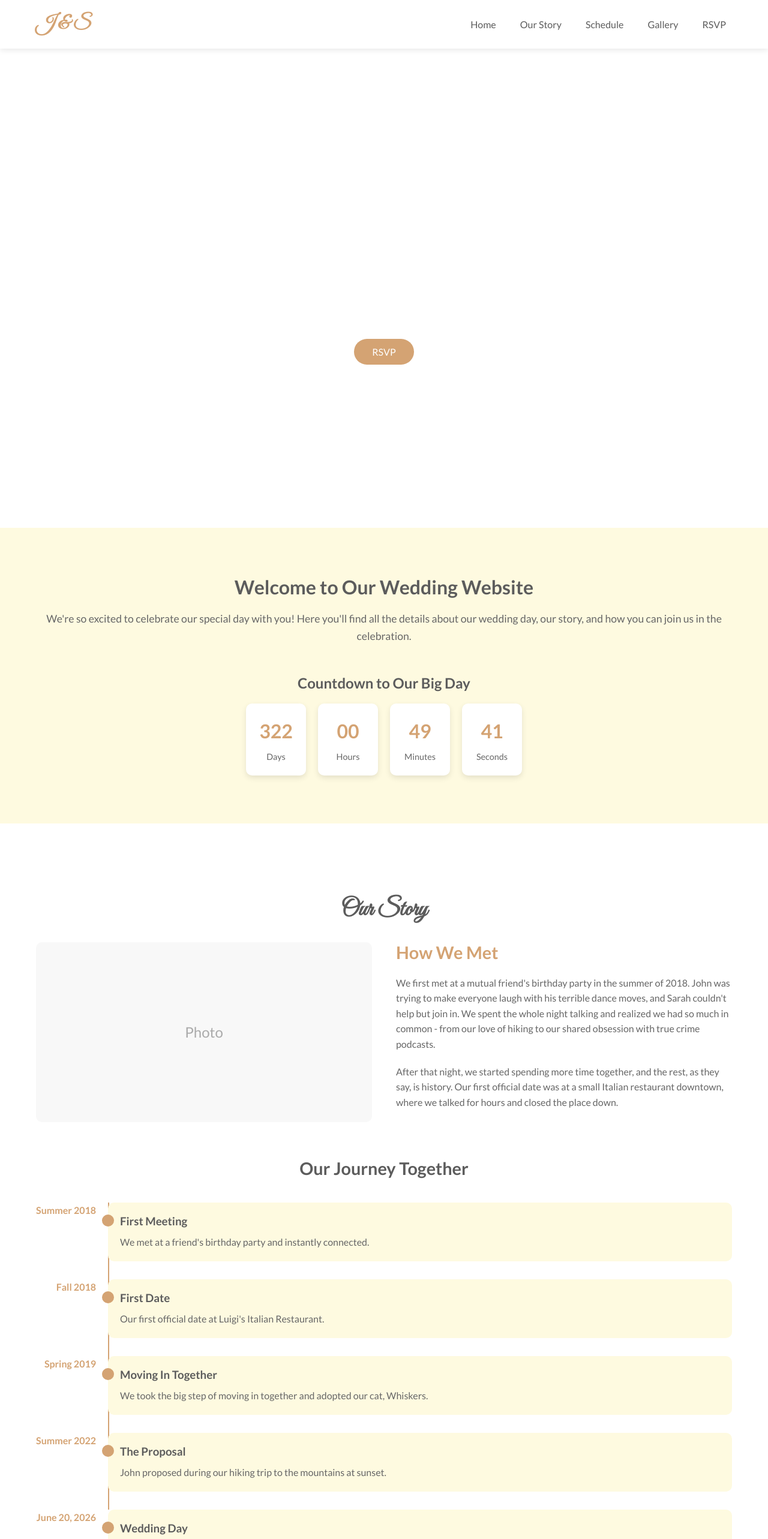
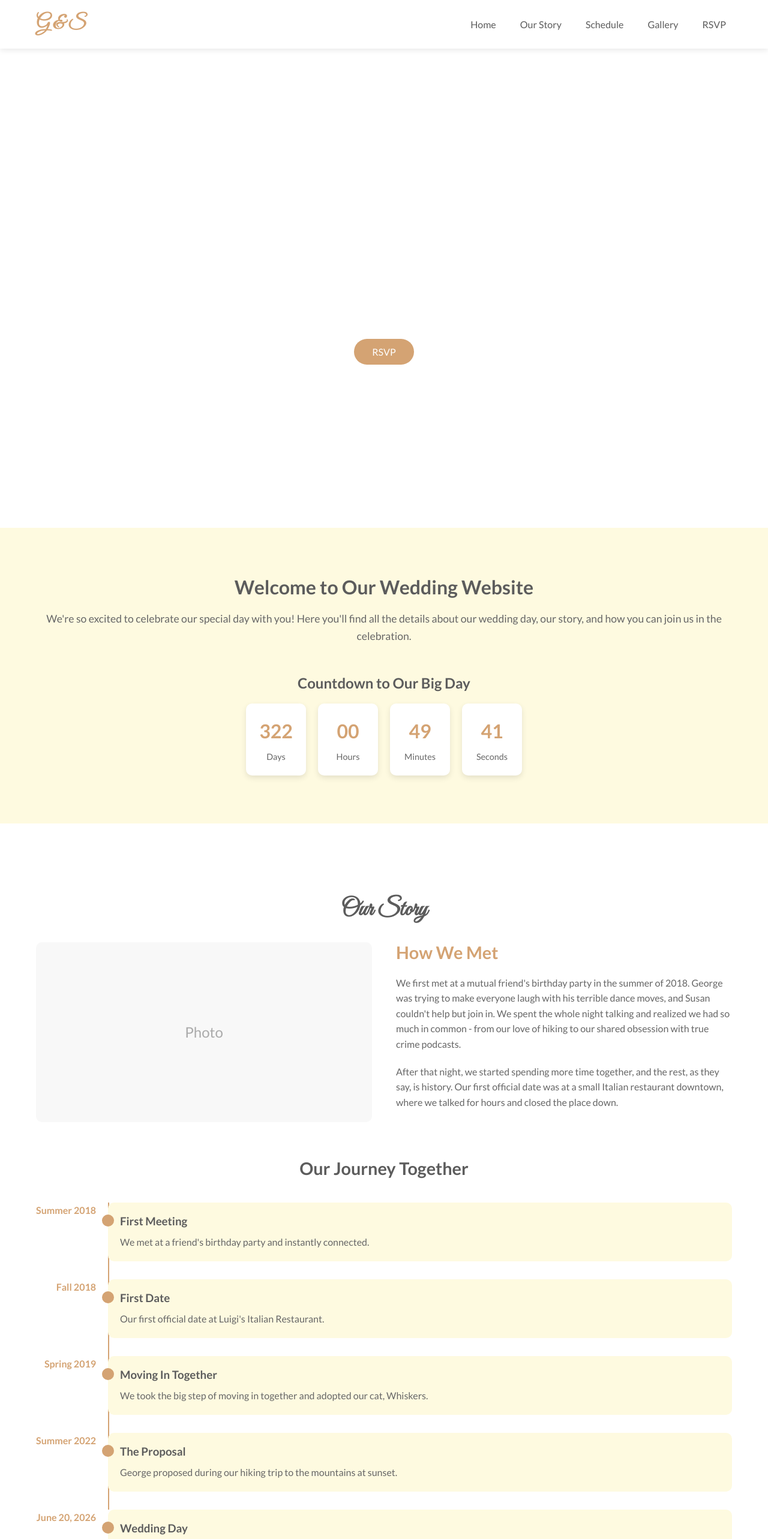
Before and after one commit to georgejiang97/susanandgeorgeweddingwebsite, a React (Create React App) app: page / in a window 1280 px wide. Shown: the top 2566 px of the page at 60% size. Built offline with nearby package versions, Linux system fonts and the light colour scheme.

Commit message:
correct names

```diff
--- a/src/components/About.tsx
+++ b/src/components/About.tsx
@@ -24,8 +24,8 @@ const About: React.FC = () => {
             <h2>How We Met</h2>
             <p>
               We first met at a mutual friend's birthday party in the summer of 2018.
-              John was trying to make everyone laugh with his terrible dance moves,
-              and Sarah couldn't help but join in. We spent the whole night talking
+              George was trying to make everyone laugh with his terrible dance moves,
+              and Susan couldn't help but join in. We spent the whole night talking
               and realized we had so much in common - from our love of hiking to our
               shared obsession with true crime podcasts.
             </p>
@@ -68,7 +68,7 @@ const About: React.FC = () => {
             <div className="timeline-date">Summer 2022</div>
             <div className="timeline-content">
               <h3>The Proposal</h3>
-              <p>John proposed during our hiking trip to the mountains at sunset.</p>
+              <p>George proposed during our hiking trip to the mountains at sunset.</p>
             </div>
           </div>
 
--- a/src/components/Gallery.tsx
+++ b/src/components/Gallery.tsx
@@ -43,7 +43,7 @@ const Gallery: React.FC = () => {
           <h3>Share Your Photos</h3>
           <p>
             We'd love to see your photos from our special day! Please use our wedding hashtag
-            <span className="hashtag"> #JohnAndSarah2024</span> when posting on social media.
+            <span className="hashtag"> #GeorgeAndSusan2026</span> when posting on social media.
           </p>
         </div>
       </div>
--- a/src/components/Home.tsx
+++ b/src/components/Home.tsx
@@ -60,7 +60,7 @@ const Home: React.FC = () => {
     <div className="home">
       <div className="hero">
         <div className="hero-content">
-          <h1>John & Sarah</h1>
+          <h1>George Jiang & Susan Li</h1>
           <h2>We're Getting Married</h2>
           <p className="wedding-date">{formattedWeddingDate}</p>
           <button className="rsvp-button" onClick={navigateToRSVP}>RSVP</button>
--- a/src/components/Navigation.tsx
+++ b/src/components/Navigation.tsx
@@ -6,7 +6,7 @@ const Navigation: React.FC = () => {
     <nav className="navigation">
       <div className="nav-container">
         <div className="nav-logo">
-          <a href="/">J & S</a>
+          <a href="/">G & S</a>
         </div>
         <div className="nav-links">
           <a href="/" className="nav-link">Home</a>
```
